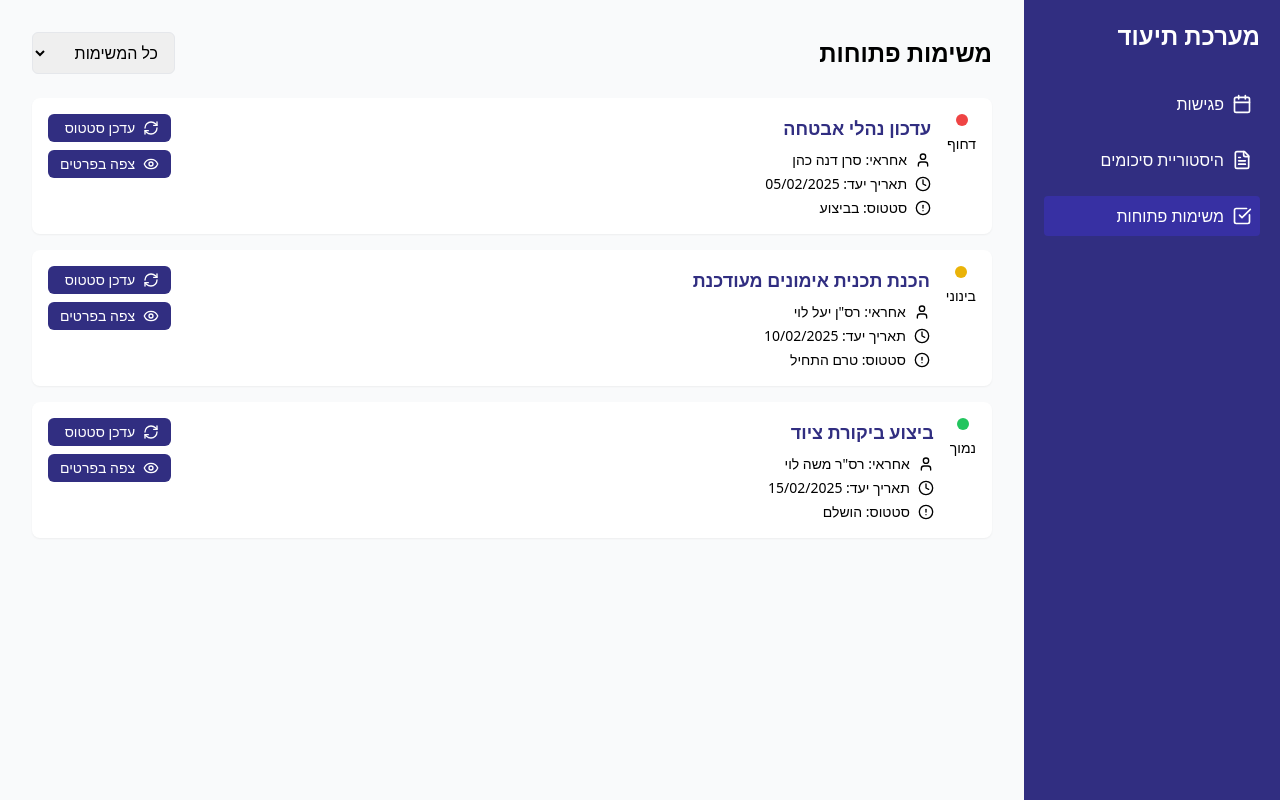
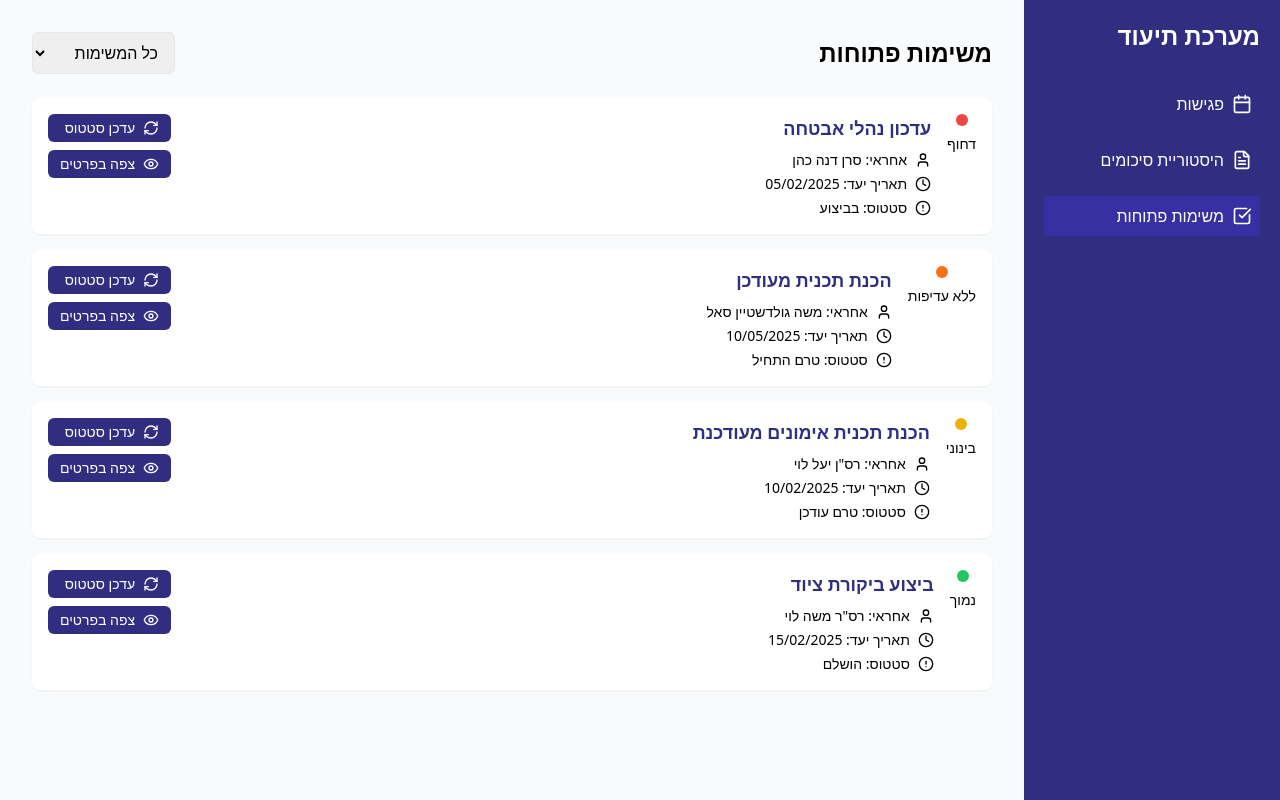
Before and after one commit to Eliya03/MeetMind, a React (Vite) app: page / in a window 1280 px wide. Both pictures are taken after a click on the button "משימות פתוחות". Built offline with nearby package versions, Linux system fonts and the light colour scheme.

Commit message:
הוספתי עד פונקצית מצב קריטי

```diff
--- a/src/Components/TasksSection.jsx
+++ b/src/Components/TasksSection.jsx
@@ -4,9 +4,11 @@ import { AlertCircle, Clock, User, RefreshCw, Eye } from 'lucide-react';
 const getPriorityColor = (priority) => {
   const colors = {
     high: 'bg-red-500',
+    critical: 'bg-orange-500',
     medium: 'bg-yellow-500',
-    low: 'bg-green-500'
+    low: 'bg-green-500',
   };
+
   return colors[priority] || colors.medium;
 };
 
@@ -14,7 +16,9 @@ const getPriorityText = (priority) => {
   const text = {
     high: 'דחוף',
     medium: 'בינוני',
-    low: 'נמוך'
+    low: 'נמוך',
+    critical: 'ללא עדיפות'
+
   };
   return text[priority] || text.medium;
 };
@@ -76,7 +80,8 @@ const TaskItem = ({ task, onUpdateStatus }) => {
 const TasksSection = () => {
   const [tasks, setTasks] = useState([
     { title: "עדכון נהלי אבטחה", assignee: "סרן דנה כהן", dueDate: "05/02/2025", status: "בביצוע", priority: "high" },
-    { title: "הכנת תכנית אימונים מעודכנת", assignee: "רס\"ן יעל לוי", dueDate: "10/02/2025", status: "טרם התחיל", priority: "medium" },
+    { title: "הכנת תכנית  מעודכן ", assignee: "משה גולדשטיין סאל", dueDate: "10/05/2025", status: "טרם התחיל", priority:    "critical" },
+    { title: "הכנת תכנית אימונים מעודכנת", assignee: "רס\"ן יעל לוי", dueDate: "10/02/2025", status: "טרם עודכן", priority: "medium" },
     { title: "ביצוע ביקורת ציוד", assignee: "רס\"ר משה לוי", dueDate: "15/02/2025", status: "הושלם", priority: "low" }
   ]);
 
```
